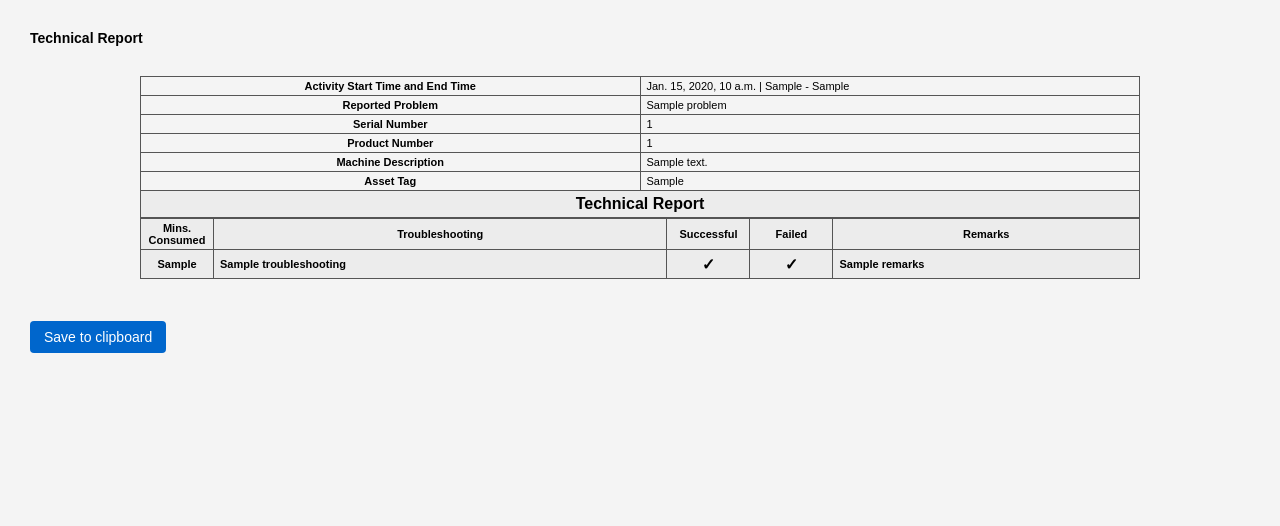
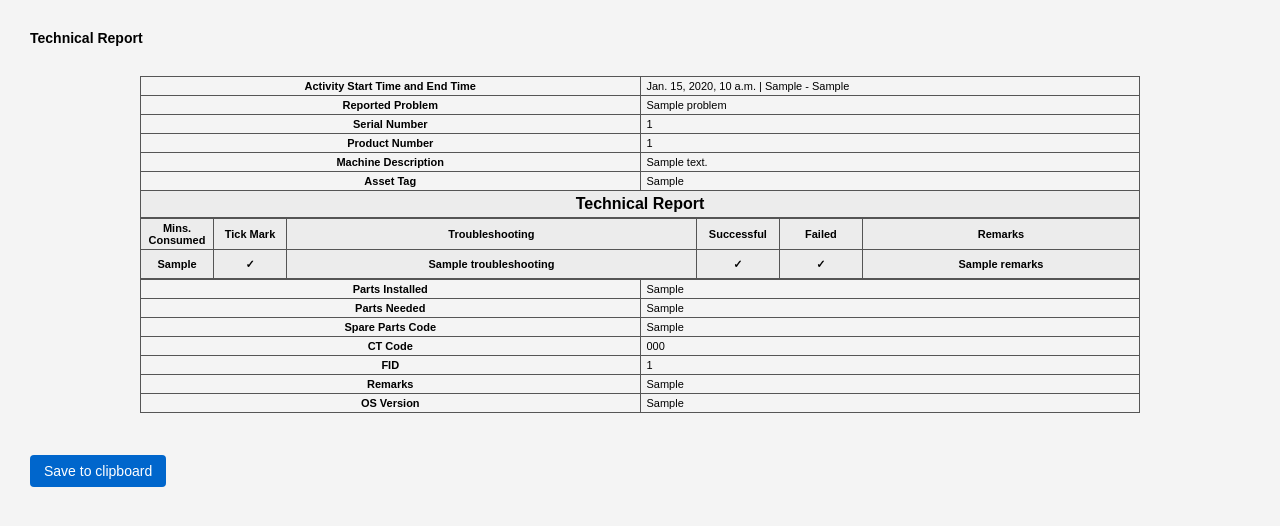
Before and after one commit to ferbthe2gadgetguy/Engineer-Checklist, a Django app: template engineer/tasklist/templates/tasklist/report.html in a window 1280 px wide. Shown: the top 526 px of the page. Run offline with Django 5.2, Linux system fonts and the light colour scheme; the template is opened without the code that fills it: most values are stand-ins (such as "Sample title", 1, 10 or a date in 2020).

Commit message:
Adding more forms

```diff
--- a/engineer/tasklist/static/tasklist/reportForm.css
+++ b/engineer/tasklist/static/tasklist/reportForm.css
@@ -77,24 +77,7 @@ td {
 }
 
 .report-table td {
-    text-align: left;
-}
-
-.report-table td:nth-child(1) {
-    width: 70px;
     text-align: center;
-}
-
-.report-table td:nth-child(3),
-.report-table td:nth-child(4) {
-    text-align: center;
-    width: 70px;
-    font-size: 16px;
-    font-weight: bold;
-}
-
-.report-table td:nth-child(5) {
-    width: 30%;
 }
 
 .report-table th:nth-child(1),
@@ -104,18 +87,23 @@ td {
 
 .report-table th:nth-child(2),
 .report-table td:nth-child(2) {
+    width: 60px;
+}
+
+.report-table th:nth-child(3),
+.report-table td:nth-child(3) {
     width: 45%;
 }
 
-.report-table th:nth-child(3),
-.report-table td:nth-child(3),
 .report-table th:nth-child(4),
-.report-table td:nth-child(4) {
+.report-table td:nth-child(4),
+.report-table th:nth-child(5),
+.report-table td:nth-child(5) {
     width: 70px;
 }
 
-.report-table th:nth-child(5),
-.report-table td:nth-child(5) {
+.report-table th:nth-child(6),
+.report-table td:nth-child(6) {
     width: 30%;
 }
 
--- a/engineer/tasklist/templates/tasklist/report.html
+++ b/engineer/tasklist/templates/tasklist/report.html
@@ -58,6 +58,7 @@
     <thead>
         <tr>
             <th>Mins. Consumed</th>
+            <th>Tick Mark</th>
             <th>Troubleshooting</th>
             <th>Successful</th>
             <th>Failed</th>
@@ -69,12 +70,13 @@
         {% for step in steps %}
         <tr>
             <td>{{ step.minutes_consumed }}</td>
+            <td>
+                {% if step.tick_mark %}✓{% endif %}
+            </td>
             <td>{{ step.troubleshooting }}</td>
-
             <td>
                 {% if step.successful %}✓{% endif %}
             </td>
-
             <td>
                 {% if step.failed %}✓{% endif %}
             </td>
@@ -83,6 +85,47 @@
         </tr>
         {% endfor %}
     </tbody>
+</table>
+<table
+    border="1"
+    cellspacing="0"
+    cellpadding="5"
+    style="border-collapse: collapse; width: 100%;">
+
+    <tr>
+        <th>Parts Installed</th>
+        <td>{{ report.parts_installed|default:"N/A" }}</td>
+    </tr>
+
+    <tr>
+        <th>Parts Needed</th>
+        <td>{{ report.parts_needed|default:"N/A" }}</td>
+    </tr>
+
+    <tr>
+        <th>Spare Parts Code</th>
+        <td>{{ report.spare_parts|default:"N/A" }}</td>
+    </tr>
+
+    <tr>
+        <th>CT Code</th>
+        <td>{{ report.ct_code|default:"N/A" }}</td>
+    </tr>
+
+    <tr>
+        <th>FID</th>
+        <td>{{ report.fid|default:"N/A" }}</td>
+    </tr>
+
+    <tr>
+        <th>Remarks</th>
+        <td>{{ report.end_remarks|default:"N/A" }}</td>
+    </tr>
+
+    <tr>
+        <th>OS Version</th>
+        <td>{{ report.os_ver|default:"N/A" }}</td>
+    </tr>
 </table>
 </div>
 </div>
--- a/engineer/tasklist/views.py
+++ b/engineer/tasklist/views.py
@@ -32,7 +32,11 @@ def create_report(request):
 
             print("STEPS")
 
-            steps = [form.cleaned_data for form in formset]
+            steps = [
+            form.cleaned_data
+            for form in formset
+            if form.cleaned_data and not form.cleaned_data.get("DELETE", False)
+            ]
 
             return render(
             request,
```
Also changed, not shown: engineer/tasklist/forms.py (+7 -0 lines).
